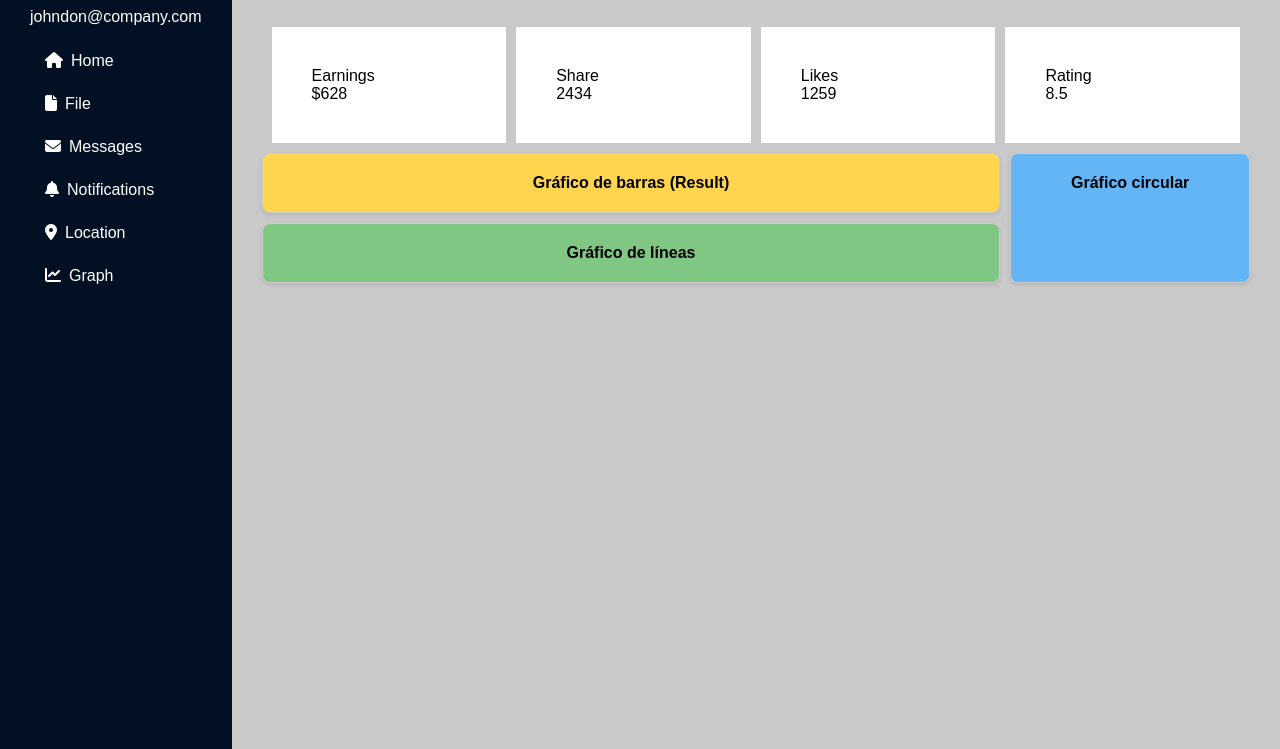
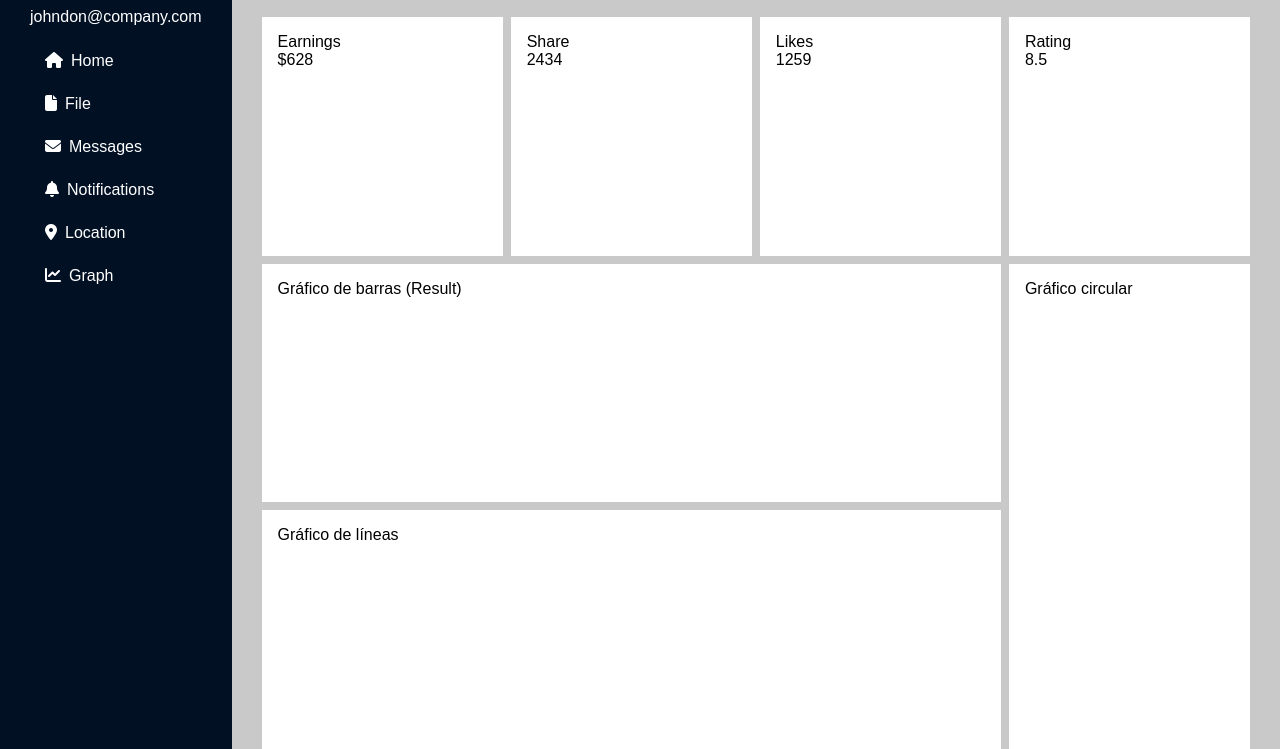
Before and after one commit to VannKCE/Laboratorio09, a plain HTML site: page html/dashboard.html in a window 1280 px wide. Shown: the part 51-800 px from the top of the page. Drawn offline with Linux system fonts and the light colour scheme.

Commit message:
dashboard

```diff
--- /dev/null
+++ b/css/dashboard.css
@@ -0,0 +1,80 @@
+body {
+    margin: 0;
+    padding: 0;
+    background: rgb(201, 201, 201);
+    min-height: 100vh;
+    display: grid;
+    grid-template-columns: auto 1fr;
+}
+
+aside, main {
+    font-family: Arial, Helvetica, sans-serif;
+    padding: 0 30px;
+}
+
+aside {
+    text-align: center;
+    background: rgb(2, 16, 36);
+    color: #fff;
+}
+
+nav ul{
+    list-style: none;
+    padding: 0;
+    margin: 0;
+}
+
+nav li {
+    display: flex;
+    align-items: flex-start;
+    gap: 8px;
+    padding: 10px 15px;
+    margin-bottom: 5px;
+}
+
+main {
+    display: flex;
+    flex-direction: column;
+    height: 100dvh;
+    box-sizing: border-box;
+}
+
+.tarjetas-graficos {
+    flex: auto;
+    display: grid;
+    grid-template-columns: repeat(4, 1fr);
+    grid-template-rows: repeat(3, 1fr);
+    gap: 8px;
+}
+
+.tarjeta {
+    background: white;
+    padding: 16px;
+    gap: 8px;
+}
+
+.grafico1 {
+    grid-column: span 3 / span 3;
+    grid-row-start: 2;
+    background: white;
+    padding: 16px;
+    gap: 8px;
+}
+
+.grafico2 {
+    grid-column: span 3 / span 3;
+    grid-column-start: 1;
+    grid-row-start: 3;
+    background: white;
+    padding: 16px;
+    gap: 8px;
+}
+
+.grafico3 {
+    grid-row: span 2 / span 2;
+    grid-column-start: 4;
+    grid-row-start: 2;
+    background: white;
+    padding: 16px;
+    gap: 8px;
+}
--- a/dashboard.css
+++ /dev/null
@@ -1,80 +0,0 @@
-body {
-    margin: 0;
-    padding: 0;
-    background: rgb(201, 201, 201);
-    min-height: 100vh;
-    display: grid;
-    grid-template-columns: auto 1fr;
-}
-
-aside, main {
-    font-family: Arial, Helvetica, sans-serif;
-    padding: 0 30px;
-}
-
-aside {
-    text-align: center;
-    background: rgb(2, 16, 36);
-    color: #fff;
-}
-
-nav ul{
-    list-style: none;
-    padding: 0;
-    margin: 0;
-}
-
-nav li {
-    display: flex;
-    align-items: flex-start;
-    gap: 8px;
-    padding: 10px 15px;
-    margin-bottom: 5px;
-}
-
-.tarjetas {
-    display: grid;
-    grid-template-columns: repeat(4, 1fr);
-    gap: 10px;
-    padding: 10px;
-}
-
-.tarjeta {
-    background: #fff;
-    color: black;
-    padding: 40px;
-}
-
-.resultados {
-    display: grid;
-    grid-template-columns: repeat(4, 1fr);
-    grid-template-rows: auto;
-    gap: 10px;
-}
-
-.resultados .grafico:nth-child(1) {
-  background: #ffd54f;
-  grid-column: 1 / span 3; /* ocupa 3 columnas */
-  grid-row: 1 / 2; /* 1 fila */
-}
-
-.resultados .grafico:nth-child(2) {
-  background: #81c784;
-  grid-column: 1 / span 3; /* también 3 columnas */
-  grid-row: 2 / 3;
-}
-
-.resultados .grafico:nth-child(3) {
-  background: #64b5f6;
-  grid-column: 4 / 5; /* última columna */
-  grid-row: 1 / span 2; /* ocupa 2 filas */
-}
-
-.grafico {
-  border: 1px solid #ccc;
-  border-radius: 8px;
-  padding: 20px;
-  text-align: center;
-  font-weight: bold;
-  box-shadow: 0 2px 4px rgba(0,0,0,0.1);
-}
--- a/dashboard.html
+++ b/html/dashboard.html
@@ -4,7 +4,7 @@
     <meta charset="UTF-8">
     <meta name="viewport" content="width=device-width, initial-scale=1.0">
     <title>DashBoard</title>
-    <link rel="stylesheet" href="dashboard.css">
+    <link rel="stylesheet" href="../css/dashboard.css">
     <link rel="stylesheet" href="https://cdnjs.cloudflare.com/ajax/libs/font-awesome/6.6.0/css/all.min.css">
 </head>
 <body>
@@ -29,17 +29,14 @@
             <h2>Dashboard User</h2>
         </header>
 
-        <div class="tarjetas">
+        <div class="tarjetas-graficos">
             <div class="tarjeta">Earnings<br>$628</div>
             <div class="tarjeta">Share<br>2434</div>
             <div class="tarjeta">Likes<br>1259</div>
             <div class="tarjeta">Rating<br>8.5</div>
-        </div>
-
-        <div class="resultados">
-            <div class="grafico">Gráfico de barras (Result)</div>
-            <div class="grafico">Gráfico de líneas</div>
-            <div class="grafico">Gráfico circular</div>
+            <div class="grafico1">Gráfico de barras (Result)</div>
+            <div class="grafico2">Gráfico de líneas</div>
+            <div class="grafico3">Gráfico circular</div>
         </div>
     </main>
 </body>
```
Also changed, not shown: html/boxmodel.html (renamed from boxmodel.html, +1 -1 lines), html/gridflex.html (renamed from gridflex.html, +1 -1 lines), html/imagenes.html (renamed from imagenes.html, +1 -1 lines), html/landing.html (renamed from landing.html, +1 -1 lines), css/boxmodel.css (renamed from boxmodel.css), css/gridflex.css (renamed from gridflex.css), css/imagenes.css (renamed from imagenes.css), html/index.html (renamed from index.html).
